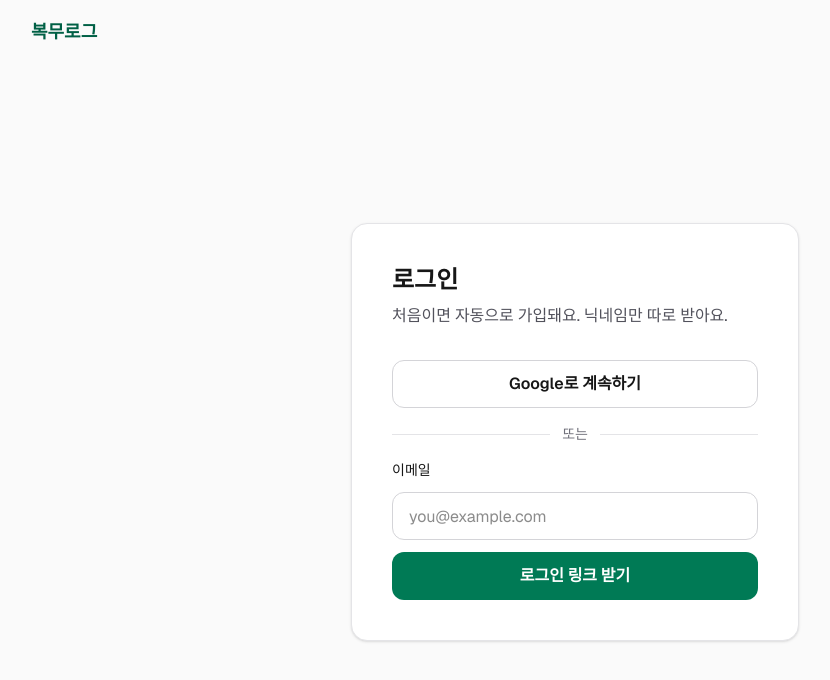
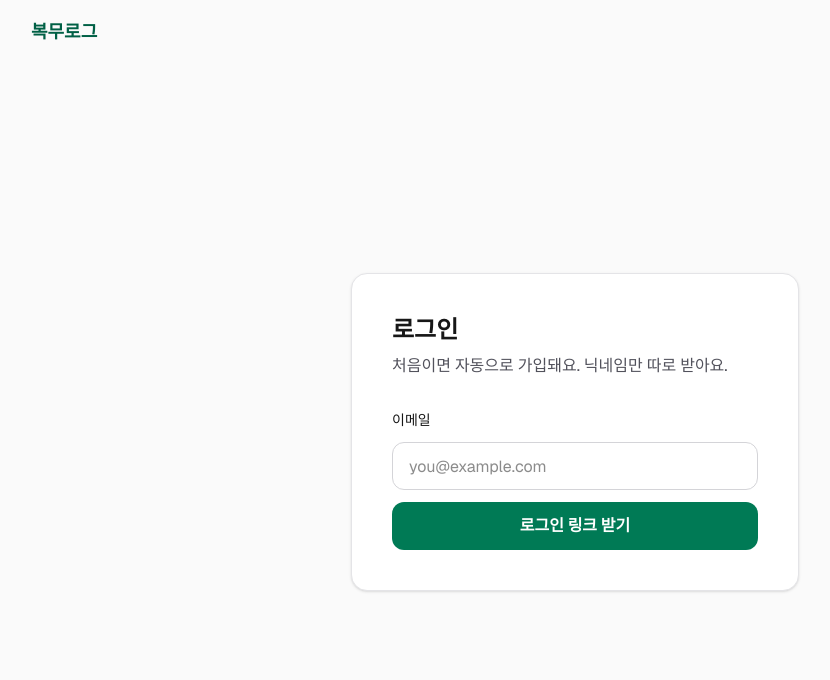
Before and after one commit to bokttp/bokmu-log, a Next.js app: page /login in a window 1280 px wide. Shown: the top 680 px of the page, without its empty margins (65-895 px from the left). Built offline with nearby package versions, Linux system fonts and the light colour scheme; no server answers.

Commit message:
feat: Google 로그인 버튼은 설정 후에만 표시

```diff
--- a/app/login/login-form.tsx
+++ b/app/login/login-form.tsx
@@ -65,6 +65,9 @@ export default function LoginForm() {
 
   return (
     <div className="mt-8 flex flex-col gap-4">
+      {/* Google 로그인은 Supabase에서 Google 공급자를 설정한 뒤 NEXT_PUBLIC_ENABLE_GOOGLE_LOGIN=true로 켠다 */}
+      {process.env.NEXT_PUBLIC_ENABLE_GOOGLE_LOGIN === "true" && (
+        <>
           <button
             type="button"
             onClick={signInWithGoogle}
@@ -78,6 +81,8 @@ export default function LoginForm() {
             또는
             <span className="h-px flex-1 bg-zinc-200 dark:bg-zinc-800" />
           </div>
+        </>
+      )}
 
       <form onSubmit={signInWithEmail} className="flex flex-col gap-3">
         <label htmlFor="email" className="text-sm font-medium">
```
Also changed, not shown: 1 other file (tests, documents, lock files or other folders). Lines whose indentation alone changed are shown as unchanged.
